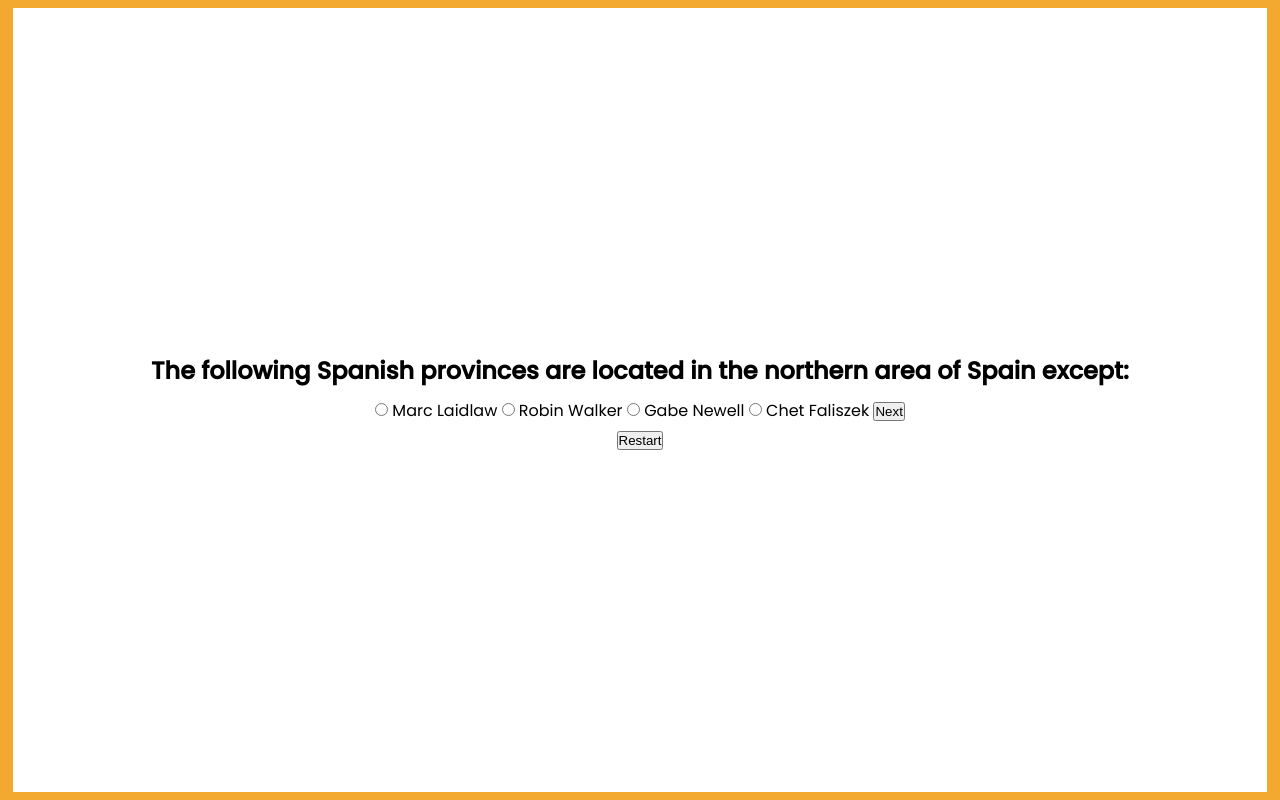
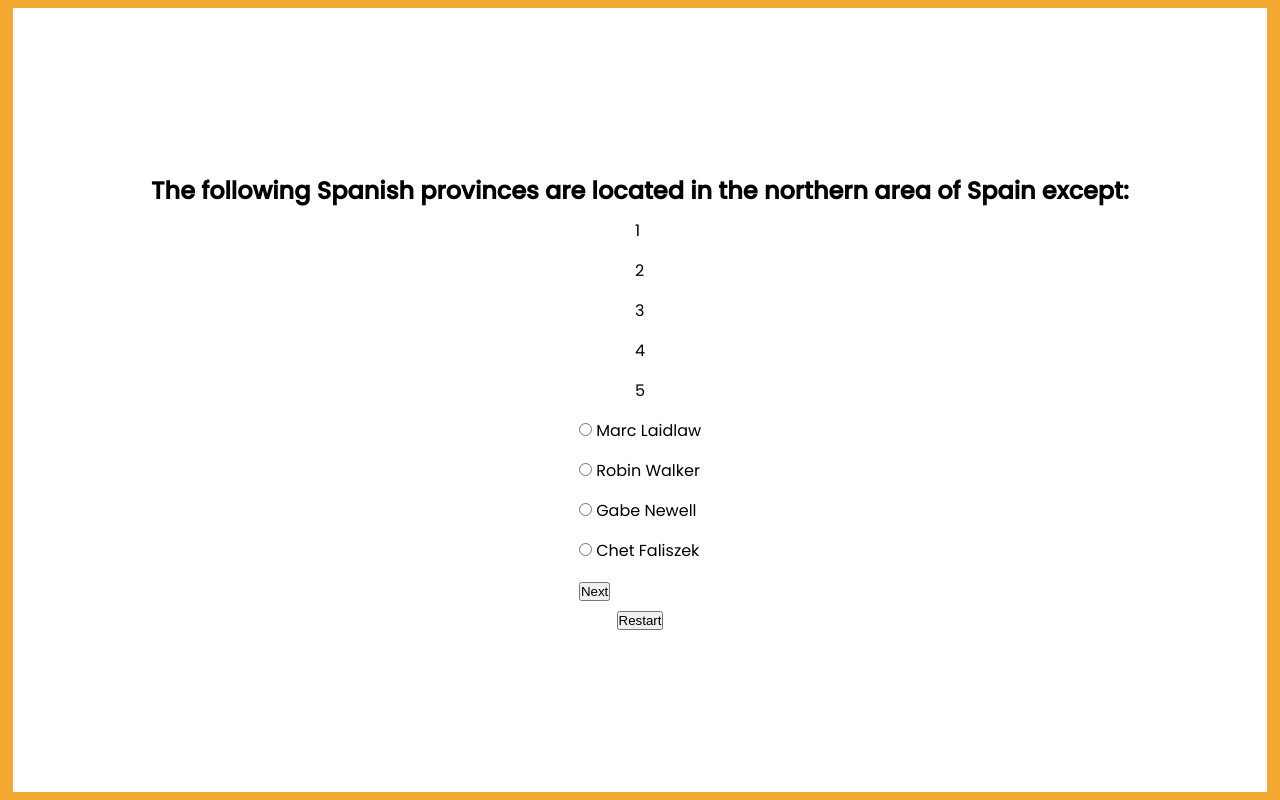
Before and after one commit to SrikarKSV/Daily-Trivia-app, a website built with Parcel: page index.html in a window 1280 px wide. Shown: the part 800-1600 px from the top of the page. Built offline with nearby package versions, Linux system fonts and the light colour scheme.

Commit message:
📦 NEW: Added content for Trivia game

```diff
--- a/index.html
+++ b/index.html
@@ -42,25 +42,36 @@
     <section class="trivia-container">
       <div class="trivia-game">
         <h1>The following Spanish provinces are located in the northern area of Spain except:</h1>
-        <!-- <div class="progress-container">
+        <div class="progress-container">
           <div class="progress-bar"></div>
           <div class="circle active">1</div>
           <div class="circle">2</div>
           <div class="circle">3</div>
           <div class="circle">4</div>
-      </div> -->
-        <form action="">
+          <div class="circle">5</div>
+        </div>
+        <form action="" class="tivia-options-container">
+          <div class="tivia-options">
+            <div>
               <input type="radio" name="option" id="option-1">
               <label for="option-1">Marc Laidlaw</label>
+            </div>
+            <div>
               <input type="radio" name="option" id="option-2">
               <label for="option-2">Robin Walker</label>
+            </div>
+            <div>
               <input type="radio" name="option" id="option-3">
               <label for="option-3">Gabe Newell</label>
+            </div>
+            <div>
               <input type="radio" name="option" id="option-4">
               <label for="option-4">Chet Faliszek</label>
-          <button type="submit">Next</button>
+            </div>
+          </div>
+          <button type="submit" class="next-btn">Next</button>
         </form>
-        <button>Restart</button>
+        <button class="restart-btn">Restart</button>
       </div>
     </section>
   </main>
```
Lines whose indentation alone changed are shown as unchanged.
